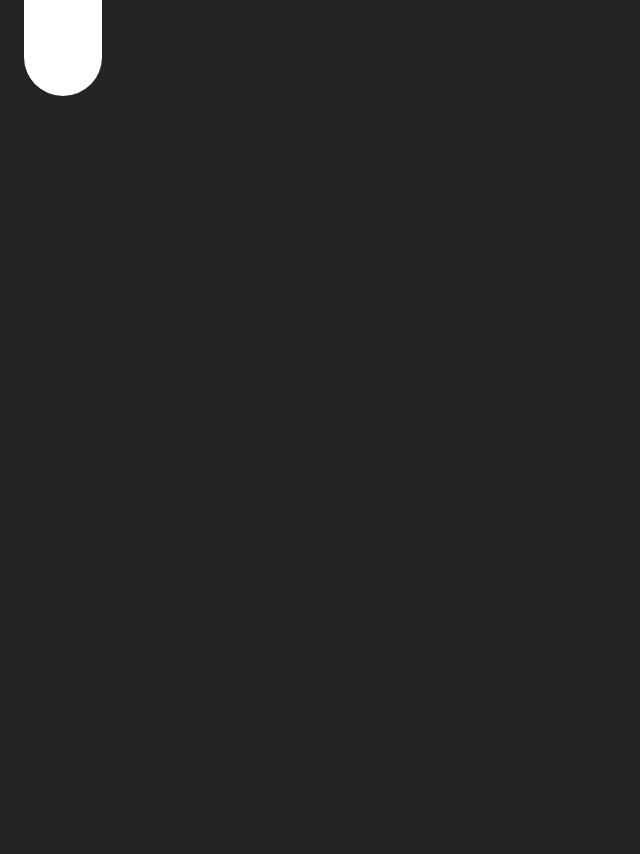
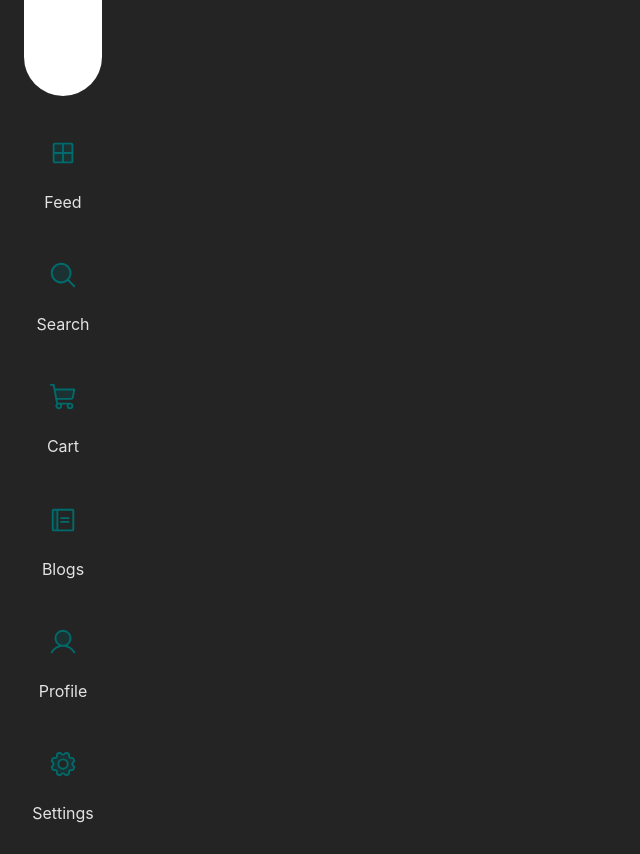
Before and after one commit to chamodperera/ceylonmade, a React (Vite) app: page / in a window 1280 px wide. Shown: the part 680-1534 px from the top of the page, without its empty margins (0-640 px from the left). Before the commit the page ends 800 px from the top, so only its background shows below. Built offline with nearby package versions, Linux system fonts and the light colour scheme.

Commit message:
First commit

```diff
--- a/src/App.jsx
+++ b/src/App.jsx
@@ -1,5 +1,6 @@
 import "./App.css";
 import Navbar from "./components/Navbar";
+import Sidebar from "./components/Sidebar";
 
 function App() {
   return (
@@ -11,6 +12,10 @@ function App() {
       <div className="body">
         <h1>Hi</h1>
       </div>
+
+      <div>
+        <Sidebar />
+      </div>
     </div>
   );
 }
--- a/src/components/Sidebar.jsx
+++ b/src/components/Sidebar.jsx
@@ -0,0 +1,46 @@
+import styles from "../styles/Sidebar.module.css";
+import {
+  GridFour,
+  MagnifyingGlass,
+  ShoppingCart,
+  Notebook,
+  User,
+  Gear,
+} from "@phosphor-icons/react";
+
+const Sidebar = () => {
+  return (
+    <div className={styles.container}>
+      <div className={styles.brand}></div>
+      <div className={styles.links}>
+        <span>
+          <GridFour size={30} color="#006b6c" weight="duotone" />
+          <p>Feed</p>
+        </span>
+        <span>
+          <MagnifyingGlass size={30} color="#006b6c" weight="duotone" />
+          <p>Search</p>
+        </span>
+        <span>
+          <ShoppingCart size={30} color="#006b6c" weight="duotone" />
+          <p>Cart</p>
+        </span>
+        <span>
+          <Notebook size={30} color="#006b6c" weight="duotone" />
+          <p>Blogs</p>
+        </span>
+        <span>
+          <User size={30} color="#006b6c" weight="duotone" />
+          <p>Profile</p>
+        </span>
+        <span>
+          <Gear size={30} color="#006b6c" weight="duotone" />
+          <p>Settings</p>
+        </span>
+      </div>
+      <div className={styles.profile}></div>
+    </div>
+  );
+};
+
+export default Sidebar;
--- /dev/null
+++ b/src/styles/Sidebar.module.css
@@ -0,0 +1,11 @@
+.links {
+  display: flex;
+  flex-direction: column;
+}
+
+.links span {
+  margin: 0.4em 0.8em;
+  padding: 0.7em 0.7em 0.4em 0.7em;
+  border-radius: 50%;
+  cursor: pointer;
+}
```
Also changed, not shown: src/styles/SidebarStyles.css (deleted).
